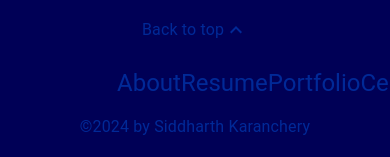
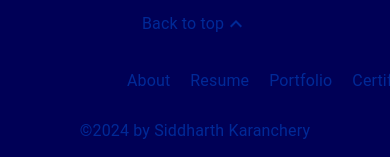
Before and after one commit to Siddharth-Karanchery/profile, a React (Create React App) app: page /contact in a window 390 px wide. Shown: the part 1308-1465 px from the top of the page. Built offline with nearby package versions, Linux system fonts and the light colour scheme.

Commit message:
made footer responsive

```diff
--- a/src/Components/Footer/Footer.tsx
+++ b/src/Components/Footer/Footer.tsx
@@ -8,7 +8,11 @@ import {
   InstagramPath,
   LinkedInPath,
   TwitterPath,
+  mobileBreakpoint,
+  tabletBreakpoint,
 } from "../../Data/constants";
+
+import useMediaQuery from "@mui/material/useMediaQuery";
 
 import "./Footer.css";
 import ExpandLessIcon from "@mui/icons-material/ExpandLess";
@@ -20,6 +24,9 @@ declare interface propType {
 }
 
 function Footer(props: propType) {
+  const isMobile = useMediaQuery(`(max-width:${mobileBreakpoint}px)`);
+  const isTablet = useMediaQuery(`(max-width:${tabletBreakpoint}px)`);
+
   const redirect = (link: string) => {
     switch (link) {
       case "Github":
@@ -97,10 +104,12 @@ function Footer(props: propType) {
         {HeaderTabs.map((tab) => (
           <Link
             to={tab.path}
-            style={{ textDecoration: "none", color: "#012997" }}
+            style={{ textDecoration: "none", color: "#012997", margin: "10px" }}
           >
             <Box onClick={() => props.handleTabSelect(tab.tabName)}>
-              <Typography variant="h5">{tab.tabName}</Typography>
+              <Typography variant={isMobile ? "subtitle1" : "h5"}>
+                {tab.tabName}
+              </Typography>
             </Box>
           </Link>
         ))}
```
